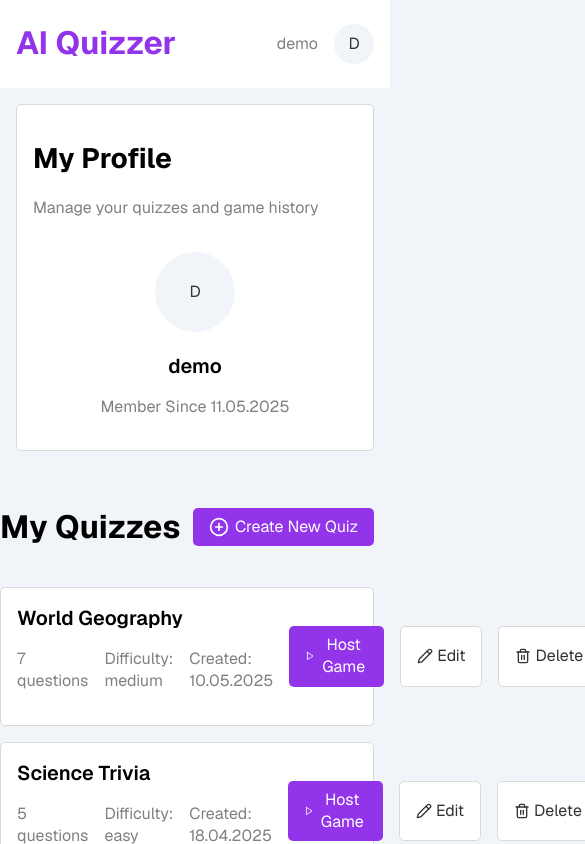
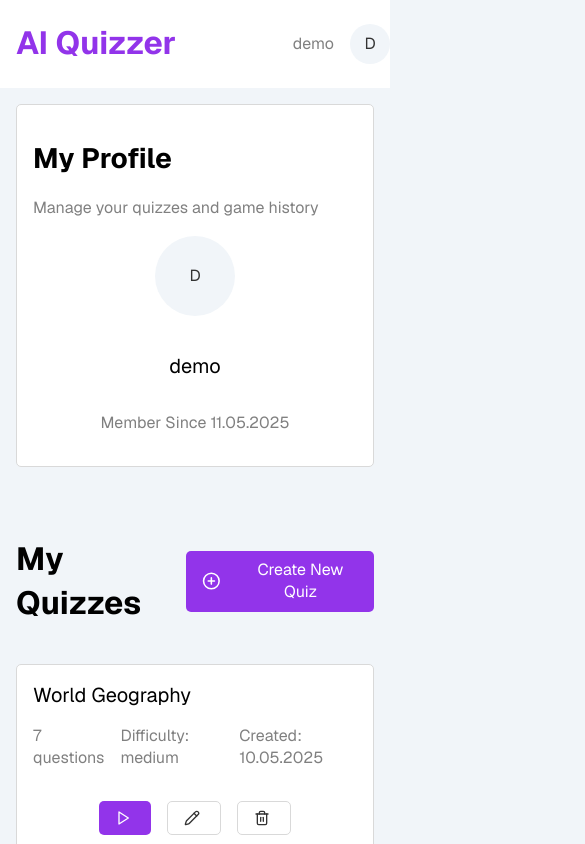
Before and after one commit to ixtk/ai-quizzer, a React (Vite) app in the folder frontend/: page /Profile in a window 390 px wide. Shown: the top 844 px of the page, 585 px wide, since content can reach past the window. Built offline with nearby package versions, Linux system fonts and the light colour scheme.

Commit message:
requiested changes

```diff
--- a/frontend/src/Pages/LobbyPage/LobbyPage.css
+++ b/frontend/src/Pages/LobbyPage/LobbyPage.css
@@ -1,30 +1,3 @@
-:root {
-  --border-radius: 5px;
-  --card-spacing: 1rem;
-
-  --purple-900: hsl(271, 81%, 46%);
-  --purple-700: hsl(271, 81%, 56%);
-  --purple-300: hsl(271, 81%, 86%);
-
-  --red-900: hsl(0, 84%, 40%);
-  --red-700: hsl(0, 84%, 60%);
-
-  --green-900: hsl(142, 76%, 26%);
-  --green-700: hsl(142, 76%, 36%);
-  --green-300: hsl(90, 57%, 97%);
-
-  --gray-700: hsl(0, 0%, 20%);
-  --gray-500: hsl(0, 0%, 50%);
-  --gray-300: hsl(0, 0%, 85%);
-  --gray-100: hsl(210, 40%, 96%);
-  --gray-50: hsl(0, 0%, 97%);
-
-  --white: hsl(0, 0%, 100%);
-  --black: hsl(0, 0%, 0%);
-
-  --font-weight-600: 600;
-}
-
 .home-link {
   margin: var(--card-spacing);
   display: flex;
@@ -37,12 +10,11 @@
   display: flex;
   background-color: var(--gray-100);
   border: none;
+  gap: var(--card-spacing);
 }
 
-.container {
+.lobby-section {
   width: 100%;
-  background-color: var(--white);
-  border-radius: var(--border-radius);
   margin: var(--card-spacing);
 }
 
@@ -57,6 +29,7 @@
   align-items: center;
   background-color: var(--green-300);
   height: auto;
+  gap: var(--card-spacing);
 }
 
 .game-code-label {
@@ -72,6 +45,7 @@
   color: var(--green-900);
   font-weight: var(--font-weight-600);
   display: flex;
+  gap: var(--card-spacing);
 }
 
 .player-count {
@@ -98,18 +72,16 @@
   display: flex;
   justify-content: center;
   align-items: center;
-  margin-right: var(--card-spacing);
 }
 
 .player-info {
   display: flex;
   align-items: center;
-  justify-content: space-between;
+  gap: var(--card-spacing);
 }
 
 .player-name {
   font-weight: var(--font-weight-600);
-  margin-right: var(--card-spacing);
 }
 
 .host-badge {
@@ -122,11 +94,11 @@
   font-size: 0.75rem;
   border-radius: 1rem;
   padding: 0.5rem;
-  margin-right: var(--card-spacing);
 }
 
 .ready-status {
   display: flex;
+  gap: var(--card-spacing);
 }
 
 .ready {
@@ -137,8 +109,8 @@
   color: var(--red-700);
 }
 
-.quiz-section {
-  margin: var(--card-spacing);
+.quiz-badge {
+  min-width: 300px;
 }
 
 .quiz-section p {
@@ -164,11 +136,13 @@
 }
 
 @media (max-width: 768px) {
-  .container {
+  .lobby-section {
     width: auto;
   }
-
-  .profile-page {
+  .quiz-section {
+    width: 100%;
+  }
+  .lobby-page {
     flex-direction: column;
   }
 }
--- a/frontend/src/Pages/LobbyPage/LobbyPage.jsx
+++ b/frontend/src/Pages/LobbyPage/LobbyPage.jsx
@@ -1,6 +1,6 @@
 import { Link } from "react-router"
 import { ArrowLeft, Copy, Users, CircleCheckBig, Loader } from "lucide-react"
-import players from "./fake.json"
+import players from "../../mock_data/LobbyPage.json"
 import "./LobbyPage.css"
 
 function LobbyPage() {
@@ -11,7 +11,7 @@ function LobbyPage() {
         Back to Home
       </Link>
       <div className="lobby-page">
-        <div className="container card">
+        <div className="container card lobby-section">
           <h1 className="lobby-title">Game Lobby</h1>
           <p className="lobby-subtitle">Waiting for players to get ready</p>
 
@@ -55,7 +55,7 @@ function LobbyPage() {
           </div>
         </div>
 
-        <div className="quiz-section">
+        <div className="quiz-section container">
           <div className="quiz-badge card">
             <h1>Select Your Quiz</h1>
             <p>Choose a quiz to use in the game</p>
--- a/frontend/src/Pages/ProfilePage/ProfilePage.css
+++ b/frontend/src/Pages/ProfilePage/ProfilePage.css
@@ -1,30 +1,3 @@
-:root {
-  --border-radius: 5px;
-  --card-spacing: 1rem;
-
-  --purple-900: hsl(271, 81%, 46%);
-  --purple-700: hsl(271, 81%, 56%);
-  --purple-300: hsl(271, 81%, 86%);
-
-  --red-900: hsl(0, 84%, 40%);
-  --red-700: hsl(0, 84%, 60%);
-
-  --green-900: hsl(142, 76%, 26%);
-  --green-700: hsl(142, 76%, 36%);
-  --green-300: hsl(90, 57%, 97%);
-
-  --gray-700: hsl(0, 0%, 20%);
-  --gray-500: hsl(0, 0%, 50%);
-  --gray-300: hsl(0, 0%, 85%);
-  --gray-100: hsl(210, 40%, 96%);
-  --gray-50: hsl(0, 0%, 97%);
-
-  --white: hsl(0, 0%, 100%);
-  --black: hsl(0, 0%, 0%);
-
-  --font-weight-600: 600;
-}
-
 button {
   display: flex;
   align-items: center;
@@ -46,15 +19,14 @@ button {
 .name-icon {
   display: flex;
   align-items: center;
+  gap: var(--card-spacing);
 }
 
 .name {
-  margin-right: var(--card-spacing);
   color: var(--gray-500);
 }
 
 .icon {
-  margin-right: var(--card-spacing);
   width: 2.5rem;
   height: 2.5rem;
   background-color: var(--gray-100);
@@ -67,18 +39,15 @@ button {
 
 .profile {
   margin: var(--card-spacing);
+  min-width: 350px;
+  max-height: 23rem;
+  flex: 1;
 }
 
-/* Added for flex layout container */
 .profile-quizzes {
+  width: 100%;
   display: flex;
   gap: var(--card-spacing);
-}
-
-/* Make profile take flexible width */
-.profile {
-  flex: 1;
-  height: 30rem;
 }
 
 .profile-heading {
@@ -94,10 +63,10 @@ button {
   flex-direction: column;
   justify-content: space-around;
   align-items: center;
+  gap: var(--card-spacing);
 }
 
 .profile-icon {
-  margin-top: var(--card-spacing);
   width: 5rem;
   height: 5rem;
   background-color: var(--gray-100);
@@ -116,17 +85,12 @@ button {
 
 .profile-date {
   color: var(--gray-500);
-  margin-bottom: var(--card-spacing);
 }
 
-/* Quizzes Section */
-/* Max width & full width */
 .quizzes {
-  max-width: 960px;
   width: 100%;
 }
 
-/* Empty skeletons for the requested classes */
 .my-quizzes {
   display: flex;
   justify-content: space-between;
@@ -134,15 +98,15 @@ button {
 }
 
 .quizzes-create-btn {
-  margin-right: var(--card-spacing);
+  gap: var(--card-spacing);
 }
 
 .quiz {
   margin-top: var(--card-spacing);
-  margin-right: var(--card-spacing);
   display: flex;
   justify-content: space-between;
   align-items: center;
+  gap: var(--card-spacing);
 }
 
 .quiz-name {
@@ -154,23 +118,40 @@ button {
 .quiz-info {
   display: flex;
   margin: 0;
+  gap: var(--card-spacing);
 }
 
 .quiz-info p {
-  margin-right: var(--card-spacing);
   color: var(--gray-500);
 }
 
 .quiz-actions {
   display: flex;
+  gap: var(--card-spacing);
 }
 
-.quiz-actions button {
-  margin-right: var(--card-spacing);
+@media (max-width: 1250px) {
+  .quiz {
+    flex-direction: column;
+    align-items: flex-start;
+  }
 }
 
-@media (max-width: 768px) {
+@media (max-width: 1050px) {
   .profile-quizzes {
     flex-direction: column;
   }
+  .quizzes {
+    width: 100%;
+  }
 }
+
+@media (max-width: 475px) {
+  .quiz {
+    align-items: center;
+  }
+
+  .btn-text {
+    display: none;
+  }
+}
--- a/frontend/src/Pages/ProfilePage/ProfilePage.jsx
+++ b/frontend/src/Pages/ProfilePage/ProfilePage.jsx
@@ -1,5 +1,5 @@
 import "./ProfilePage.css"
-import quizzes from "./mock.json"
+import quizzes from "../../mock_data/ProfilePage.json"
 import { PlusCircle, Play, Pencil, Trash2 } from "lucide-react"
 
 function Quizzes() {
@@ -15,8 +15,7 @@ function Quizzes() {
       </div>
 
       <div className="profile-quizzes">
-        {/* Profile sidebar */}
-        <div className="profile card">
+        <div className="profile card container">
           <h1 className="profile-heading">My Profile</h1>
           <p className="profile-text">Manage your quizzes and game history</p>
           <div className="profile-info">
@@ -26,8 +25,7 @@ function Quizzes() {
           </div>
         </div>
 
-        {/* Quizzes main content */}
-        <div className="quizzes">
+        <div className="quizzes container">
           <div className="my-quizzes">
             <h1>My Quizzes</h1>
             <button className="quizzes-create-btn btn-primary btn">
@@ -49,15 +47,17 @@ function Quizzes() {
               <div className="quiz-actions">
                 <button className="btn-primary btn">
                   <Play size={16} style={{ marginRight: 4 }} />
-                  Host Game
+                  <span className="btn-text">Host Game</span>
                 </button>
+
                 <button className="btn-outline btn">
                   <Pencil size={16} style={{ marginRight: 4 }} />
-                  Edit
+                  <span className="btn-text">Edit</span>
                 </button>
+
                 <button className="btn-outline btn">
                   <Trash2 size={16} style={{ marginRight: 4 }} />
-                  Delete
+                  <span className="btn-text">Delete</span>
                 </button>
               </div>
             </div>
```
Also changed, not shown: frontend/src/mock_data/LobbyPage.json (renamed from frontend/src/Pages/LobbyPage/fake.json), frontend/src/mock_data/ProfilePage.json (renamed from frontend/src/Pages/ProfilePage/mock.json).
